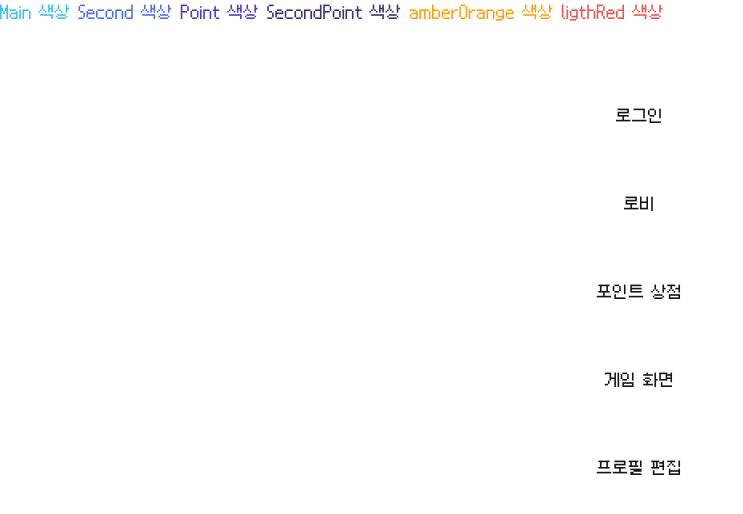
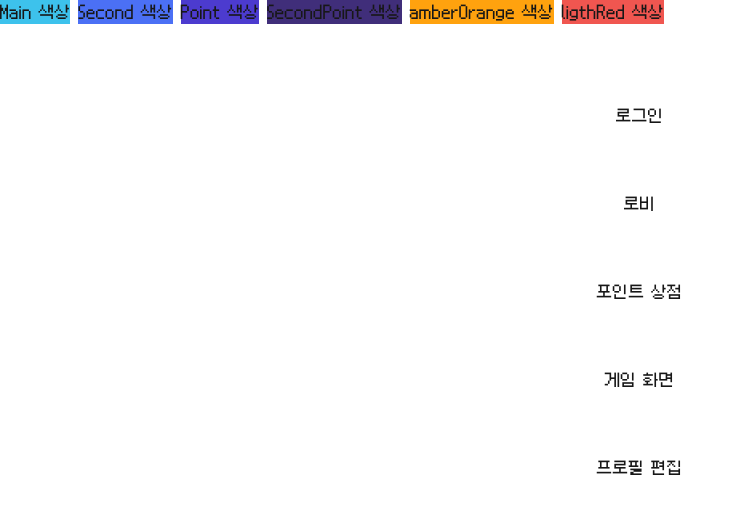
Before and after one commit to prgrms-web-devcourse-final-project/WEB2_3_Our-Tuft_FE, a Next.js app: page / in a window 1280 px wide. Shown: the top 514 px of the page, without its empty margins (0-743 px from the left). Built offline with nearby package versions, Linux system fonts and the light colour scheme.

Commit message:
💄Style: 공통 색상 수정

```diff
--- a/app/page.tsx
+++ b/app/page.tsx
@@ -4,12 +4,24 @@ export default function Home() {
   return (
     <>
       <div className="flex gap-2">
-        <div className="color-box text-main">Main 색상</div>
-        <div className="color-box text-second">Second 색상</div>
-        <div className="color-box text-point">Point 색상</div>
-        <div className="color-box text-secondPoint">SecondPoint 색상</div>
-        <div className="color-box text-amberOrange">amberOrange 색상</div>
-        <div className="color-box text-ligthRed">ligthRed 색상</div>
+        <div className="text-bg-[var(--color-main)] bg-[var(--color-main)]">
+          Main 색상
+        </div>
+        <div className="text-bg-[var(--color-second)] bg-[var(--color-second)]">
+          Second 색상
+        </div>
+        <div className="text-bg-[var(--color-point)] bg-[var(--color-point)]">
+          Point 색상
+        </div>
+        <div className="text-bg-[var(--color-secondPoint)] bg-[var(--color-secondPoint)]">
+          SecondPoint 색상
+        </div>
+        <div className="text-bg-[var(--color-amberOrange)] bg-[var(--color-amberOrange)]">
+          amberOrange 색상
+        </div>
+        <div className="text-bg-[var(--color-ligthRed)] bg-[var(--color-ligthRed)]">
+          ligthRed 색상
+        </div>
       </div>
       <div className="flex flex-col items-center justify-items-center min-h-screen p-8 pb-20 gap-16 sm:p-20 font-[family-name:var(--font-geist-sans)]">
         <Link href="/login">로그인</Link>
--- a/app/styles/globals.css
+++ b/app/styles/globals.css
@@ -30,22 +30,3 @@ body {
   background: var(--background);
   font-family: "Galmuri9", sans-serif;
 }
-
-.text-main {
-  color: var(--color-main);
-}
-.text-second {
-  color: var(--color-second);
-}
-.text-point {
-  color: var(--color-point);
-}
-.text-secondPoint {
-  color: var(--color-secondPoint);
-}
-.text-amberOrange {
-  color: var(--color-amberOrange);
-}
-.text-ligthRed {
-  color: var(--color-ligthRed);
-}
```
